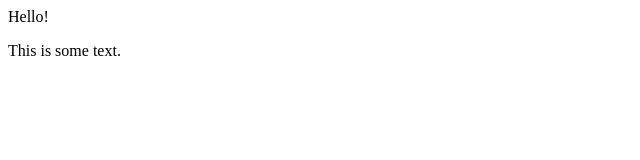
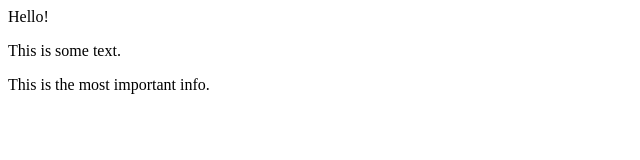
Before and after one commit to dbutchy/learn_git, a plain HTML site: page index.html in a window 1280 px wide. Shown: the whole page, without its empty margins (0-640 px from the left). Drawn offline with Linux system fonts and the light colour scheme.

Commit message:
add 3rd paragraph

```diff
--- a/index.html
+++ b/index.html
@@ -1,2 +1,3 @@
 <p>Hello!</p>
 <p>This is some text.</p>
+<p>This is the most important info.</p>
```
